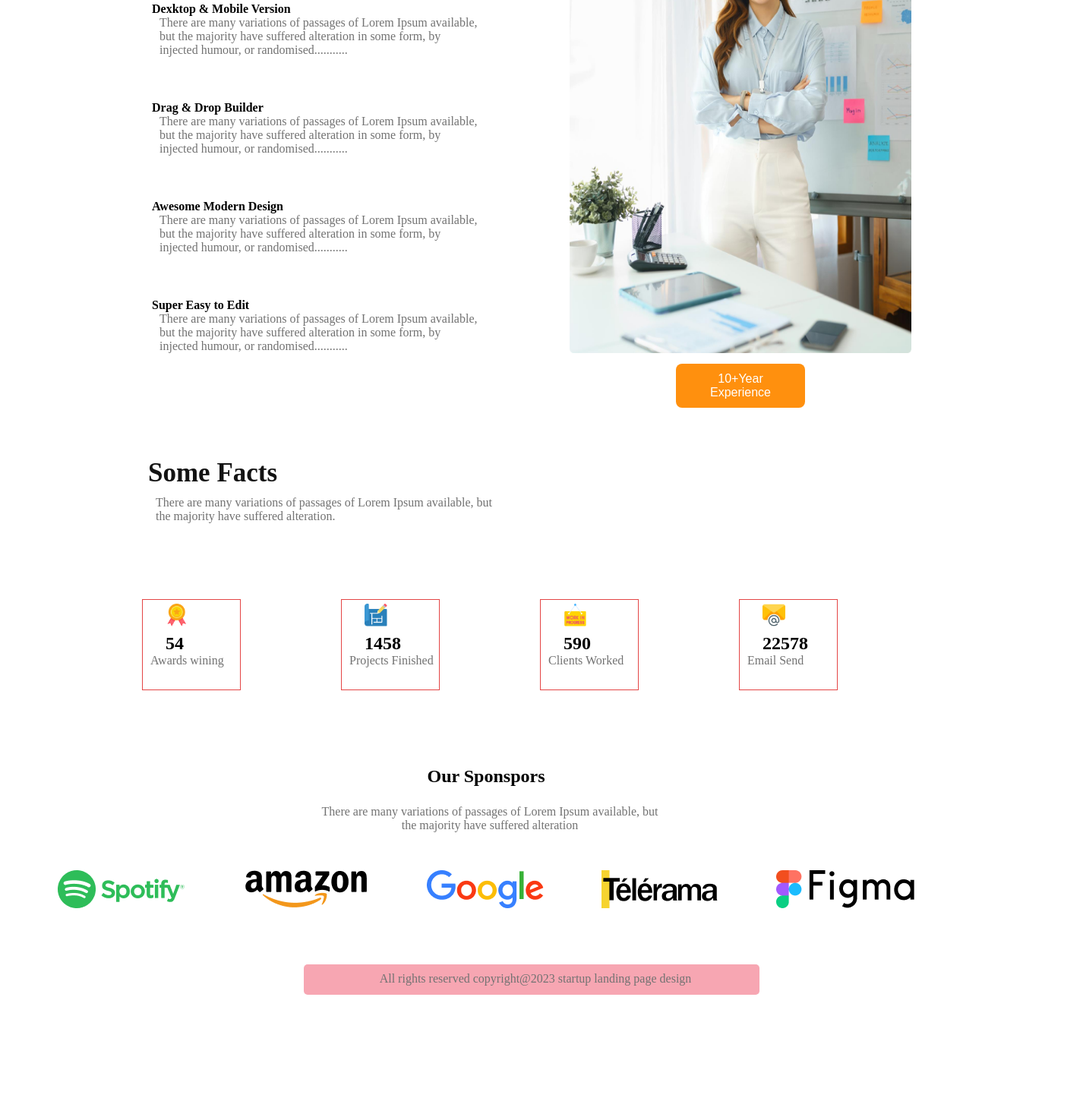
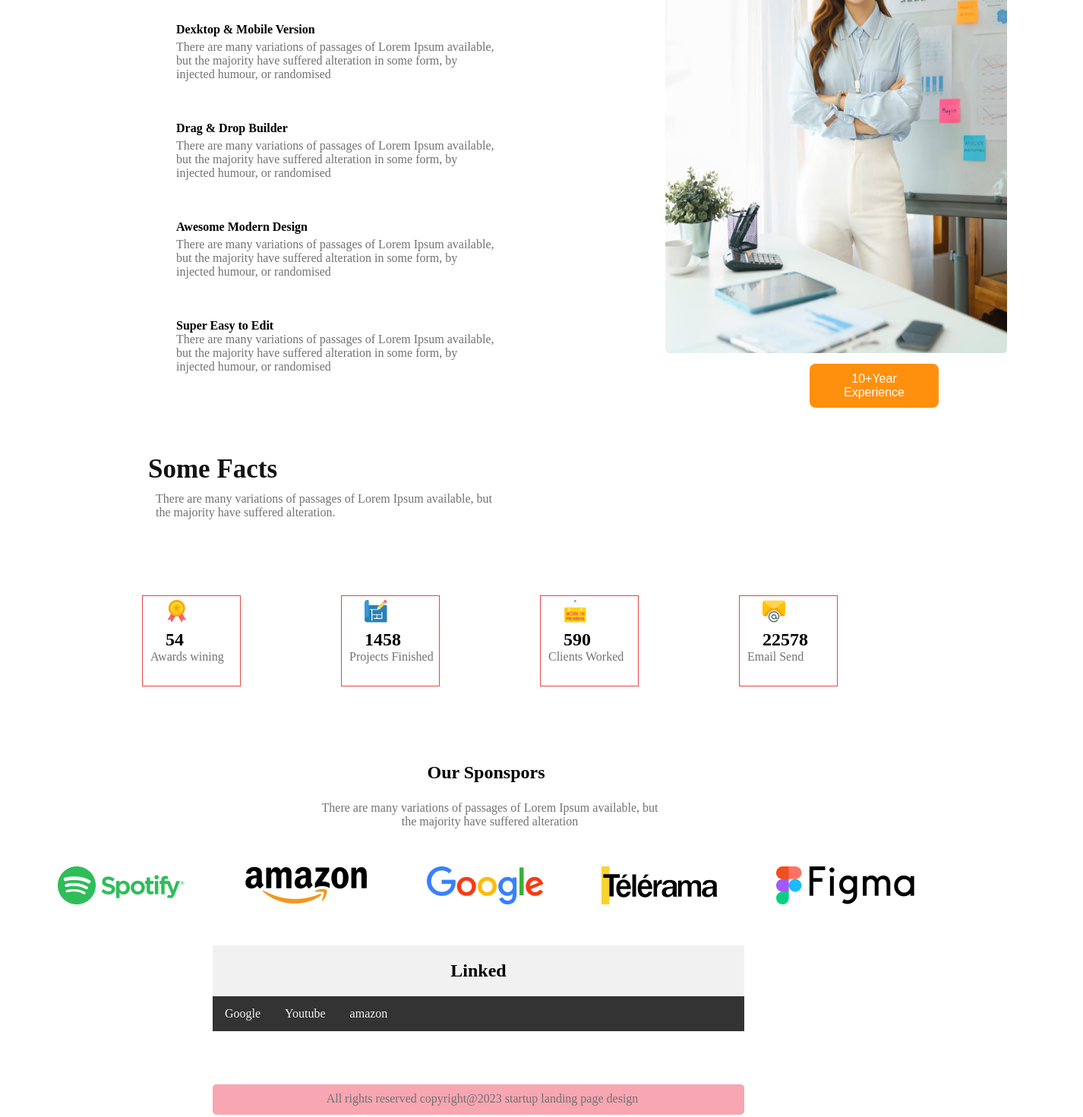
Before and after one commit to Trishna-Nath/g3-architects-assignment-2, a plain HTML site: page index.html in a window 1280 px wide. Shown: the part 1954-3425 px from the top of the page at 76% size, 1426 px wide, since content can reach past the window. Before the commit the page ends 3314 px from the top, so only its background shows below. Drawn offline with nearby package versions, Linux system fonts and the light colour scheme; a web font is replaced by a local one.

Commit message:
added more style

```diff
--- a/index.html
+++ b/index.html
@@ -58,27 +58,27 @@
 
     </section>
 
-    <section>
+    <section class="archi">
         <article class="architec-section">
             <div class="architec-info">
                 <h1>Features you will<br> love & enjoy</h1>
                 <p class="pera">There are many variations of passages of Lorem Ipsum available,<br> but the majority have suffered alteration in some form, by<br> injected humour, or randomised words which don't look even</p>
                 <div class="archi-info">
-                    <div>
-                        <h4 class="head">Dexktop & Mobile Version</h4>
-                        <p>There are many variations of passages of Lorem Ipsum available,<br> but the majority have suffered alteration in some form, by<br> injected humour, or randomised...........</p>
+                    <div class="div1">
+                        <h4 class="h4">Dexktop & Mobile Version</h4>
+                        <p class="pera">There are many variations of passages of Lorem Ipsum available,<br> but the majority have suffered alteration in some form, by<br> injected humour, or randomised</p>
                     </div>
-                    <div>
-                        <h4>Drag & Drop Builder</h4>
-                        <p>There are many variations of passages of Lorem Ipsum available,<br> but the majority have suffered alteration in some form, by<br> injected humour, or randomised...........</p>
+                    <div class="div1">
+                        <h4 class="h4">Drag & Drop Builder</h4>
+                        <p class="pera">There are many variations of passages of Lorem Ipsum available,<br> but the majority have suffered alteration in some form, by<br> injected humour, or randomised</p>
                     </div>
-                    <div>
-                        <h4>Awesome Modern Design</h4>
-                        <p>There are many variations of passages of Lorem Ipsum available,<br> but the majority have suffered alteration in some form, by<br> injected humour, or randomised...........</p>
+                    <div class="div1">
+                        <h4 class="h4">Awesome Modern Design</h4>
+                        <p class="pera">There are many variations of passages of Lorem Ipsum available,<br> but the majority have suffered alteration in some form, by<br> injected humour, or randomised</p>
                     </div>
-                    <div>
-                        <h4>Super Easy to Edit</h4>
-                        <p>There are many variations of passages of Lorem Ipsum available,<br> but the majority have suffered alteration in some form, by<br> injected humour, or randomised...........</p>
+                    <div class="div1">
+                        <h4 class="h4">Super Easy to Edit</h4>
+                        <p>There are many variations of passages of Lorem Ipsum available,<br> but the majority have suffered alteration in some form, by<br> injected humour, or randomised</p>
                     </div>
                  </div>
                 </div>
@@ -108,22 +108,22 @@
             <div class="box1">
                 <img  src="./images/icons/ribon.png" alt="">
                 <h1 class="head-in">54</h1>
-                <p>Awards wining</p>
+                <p class="pera1">Awards wining</p>
             </div>
             <div class="box1">
                 <img  src="./images/icons/projects.png" alt="">
                 <h1 class="head-in">1458</h1>
-                <p>Projects Finished</p>
+                <p class="pera1">Projects Finished</p>
             </div>
             <div class="box1">
                 <img  src="./images/icons/customers.png" alt="">
                 <h1 class="head-in">590</h1>
-                <p>Clients Worked</p>
+                <p class="pera1">Clients Worked</p>
             </div>
             <div class="box1">
                 <img  src="./images/icons/email.png" alt="">
                 <h1 class="head-in">22578</h1>
-                <p>Email Send</p>
+                <p class="pera1">Email Send</p>
             </div>
         </div>
         <div class="spon-sec">
@@ -148,10 +148,24 @@
             <img src="./images/sponsors/figma.png" alt="">
           </div>
         </div>
-        <div class="div">
-            <p class="copyright">All rights reserved copyright@2023 startup landing page design</p>
-        </div>
 
     </section>
+
+    <section>
+        <div class="header">
+            <h1>Linked</h1>
+          </div>
+
+          <div class="topnav">
+            <a href="https://www.google.com/">Google</a>
+            <a href="https://www.youtube.com/">Youtube</a>
+            <a href="https://www.amazon.com/">amazon</a>
+          </div>
+
+    </section>
+    <div class="div">
+        <p class="copyright">All rights reserved copyright@2023 startup landing page design</p>
+    </div>
+
 </body>
 </html>
--- a/style/style.css
+++ b/style/style.css
@@ -201,7 +201,9 @@ Architecture-info
 .architec-section{
     margin-top: 40px;
     display: flex;
-    gap: 50px;
+    gap: 20px;
+
+
 }
 .architec-info{
     margin-top: 50px;
@@ -215,30 +217,52 @@ Architecture-info
     font-weight: 700;
     font-size: 45px;
     color: #131313;
+
 }
 .pera{
     font-weight: 400;
     font-size: 16px;
     color: #727272;
-    margin-top: 20px;
+    margin-top: 5px;
+    margin-right: 50px;
+}
+
+.h4{
+    margin-left:10px;
 }
 
 .archi-info{
-    width: 500px;
-height: 600px;
+    /* width: 500px;
+height: 600px; */
 margin-top: 30px;
+border: 20px solid white;
+
 }
+.div1{
+    width: 150px;
+    height: 200px;
+    border: 2px solid white;
+    padding-top: 20px;
+}
+
+
 .archi-info div{
     width: 586px;
 height: 130px;
 margin-right: 30px;
 
+
+}
+.archi{
+    background-color: white;
 }
 
 
 .img-sec{
     width: 450px;
     height: 720px;
+    background-color: white;
+    margin-right: 100px;
 }
 
 
@@ -259,6 +283,7 @@ margin-right: 30px;
 
 .facts{
     margin-left: 195px;
+    margin-top: 50px;
 
 }
 .fact{
@@ -305,6 +330,10 @@ margin-right: 30px;
     margin-right: 55px;
     margin-top: 50px;
 }
+ .box1:hover{
+    background-color: rosybrown;
+    color: blanchedalmond;
+}
 
 /*-----------------------
  sponspors-section
@@ -322,12 +351,47 @@ margin-right: 30px;
     margin-top: 50px;
     justify-content: space-evenly;
   }
+
+  /* --------------------------------
+
+  Extra section style
+  ------------------------------------ */
+   .header {
+    background-color: #f1f1f1;
+    padding: 20px;
+    text-align: center;
+    margin-top: 50px;
+    width: 700px;
+    margin-left: 280px;
+   }
+
+   .topnav {
+    overflow: hidden;
+    background-color: #333;
+    width: 700px;
+    margin-left: 280px;
+    margin-bottom: 30px;
+  }
+  .topnav a {
+    float: left;
+    display: block;
+    color: #f2f2f2;
+    text-align: center;
+    padding: 14px 16px;
+    text-decoration: none;
+  }
+  .topnav a:hover {
+    background-color: #ddd;
+    color: black;
+  }
+
+
   .div{
     margin-top: 70px;
     text-align: center;
-    width: 600px;
+    width: 700px;
     height: 40px;
-    margin-left: 400px;
+    margin-left: 280px;
     background-color: hwb(351 65% 3%);
     border-radius: 5px;
     margin-bottom: 50px;
@@ -336,7 +400,7 @@ margin-right: 30px;
 
   }
 
-
   .copyright{
     padding-top: 10px;
+
   }
```
